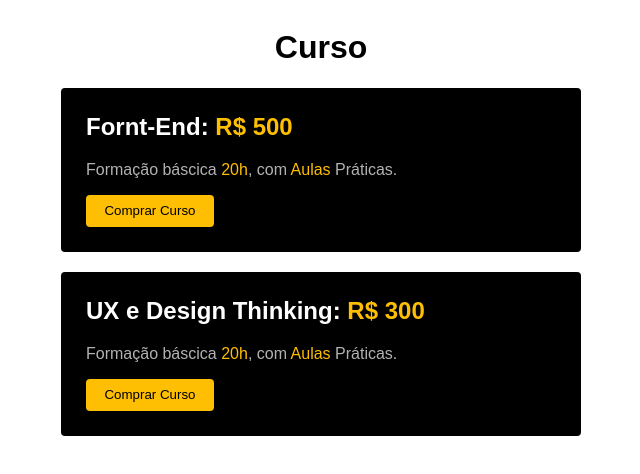
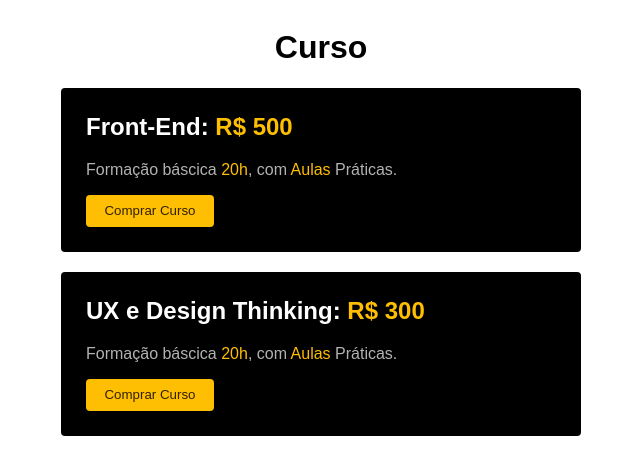
Before and after one commit to SansMacS/cursos, a plain HTML site: page index.html in a window 1280 px wide. Shown: the full height of the page, 319-959 px from the left. Drawn offline with Linux system fonts and the light colour scheme.

```diff
--- a/estilo.css
+++ b/estilo.css
@@ -42,3 +42,7 @@ span {
 p {
     color: #b2b2b2;
 }
+
+button {
+    color: #332200;
+}
--- a/index.html
+++ b/index.html
@@ -12,7 +12,7 @@
             <div><h1>Curso</h1></div>
 
             <div class="frame">
-                <h2>Fornt-End: <span>R$ 500</span></h2>
+                <h2>Front-End: <span>R$ 500</span></h2>
                 <p>Formação báscica <span>20h</span>, com <span>Aulas</span> Práticas.</p>
                 <button>Comprar Curso</button>
             </div>
```
